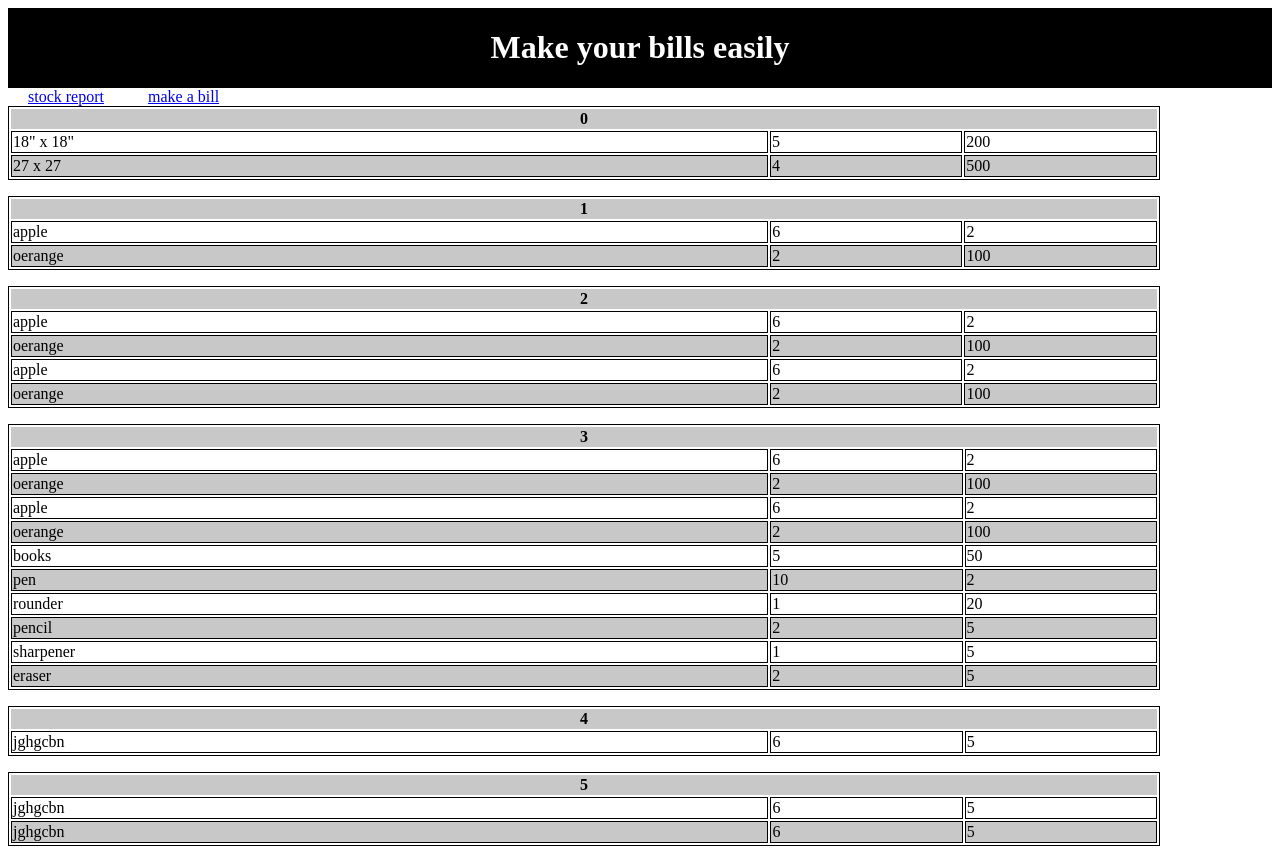
After one commit to Detroja-Jenish/python_project, a Flask app: page /stock_report in a window 1280 px wide. The commit adds this page. Run offline with Flask 2, Linux system fonts and the light colour scheme.

Commit message:
now better file distribution

```diff
--- a/flask_project/bill/app.py
+++ b/flask_project/bill/app.py
@@ -1,20 +1,37 @@
+# write variable in upper case if that is used in templates
+# use variable in uppercase in templates
 from flask import Flask, render_template, redirect, request
 import json
 import math
 
 app = Flask("__name__")
-@app.route("/")
+
+all_bill = []
+this_bill = []
+
+@app.route("/index")
 def index():
     return render_template("bill.html")
+
 @app.route("/create_bill", methods=["GET", "POST"])
 def create_bill():
-    final = {}
+    with open("./database/bill_data.json", 'r') as f:
+        all_bill = json.load(f)
 
-    for i in range(1,math.floor(len(data)/3)+1):
-        final[i] = {"item" : request.form.get("item-" + str(i)), "qntaty" : request.form.get("quntaty-" + str(i)), "price" : request.form.get("price-" +str(i))}
-    with open("bill_data.json", 'w') as f:
-       json.dump(final, f, indent=4)
-    print(data)
-    print(type(len(data)/3))
+    ths_bill = []
 
-    return redirect("/")
+    for i in range(1,math.floor(len(request.form)/3)+1):
+       this_bill.append({"item" : request.form.get("item-" + str(i)), "quntaty" : request.form.get("quntaty-" + str(i)), "price" : request.form.get("price-" +str(i))})
+
+    all_bill.append(this_bill);
+
+    with open("./database/bill_data.json", 'w') as f:
+       json.dump(all_bill, f, indent=4)
+
+    return redirect("/index")
+
+@app.route("/stock_report")
+def stock_report():
+    with open("./database/bill_data.json", 'r') as f:
+        bill_data = json.load(f);
+    return render_template("stock_report.html", ALL_BILL=bill_data);
--- /dev/null
+++ b/flask_project/bill/database/bill_data.json
@@ -0,0 +1,119 @@
+[
+    [
+        {
+            "item": "18\" x 18\"",
+            "quntaty": "5",
+            "price": "200"
+        },
+        {
+            "item": "27 x 27",
+            "quntaty": "4",
+            "price": "500"
+        }
+    ],
+    [
+        {
+            "item": "apple",
+            "quntaty": "6",
+            "price": "2"
+        },
+        {
+            "item": "oerange ",
+            "quntaty": "2",
+            "price": "100"
+        }
+    ],
+    [
+        {
+            "item": "apple",
+            "quntaty": "6",
+            "price": "2"
+        },
+        {
+            "item": "oerange ",
+            "quntaty": "2",
+            "price": "100"
+        },
+        {
+            "item": "apple",
+            "quntaty": "6",
+            "price": "2"
+        },
+        {
+            "item": "oerange ",
+            "quntaty": "2",
+            "price": "100"
+        }
+    ],
+    [
+        {
+            "item": "apple",
+            "quntaty": "6",
+            "price": "2"
+        },
+        {
+            "item": "oerange ",
+            "quntaty": "2",
+            "price": "100"
+        },
+        {
+            "item": "apple",
+            "quntaty": "6",
+            "price": "2"
+        },
+        {
+            "item": "oerange ",
+            "quntaty": "2",
+            "price": "100"
+        },
+        {
+            "item": "books",
+            "quntaty": "5",
+            "price": "50"
+        },
+        {
+            "item": "pen",
+            "quntaty": "10",
+            "price": "2"
+        },
+        {
+            "item": "rounder",
+            "quntaty": "1",
+            "price": "20"
+        },
+        {
+            "item": "pencil",
+            "quntaty": "2",
+            "price": "5"
+        },
+        {
+            "item": "sharpener",
+            "quntaty": "1",
+            "price": "5"
+        },
+        {
+            "item": "eraser",
+            "quntaty": "2",
+            "price": "5"
+        }
+    ],
+    [
+        {
+            "item": "jghgcbn",
+            "quntaty": "6",
+            "price": "5"
+        }
+    ],
+    [
+        {
+            "item": "jghgcbn",
+            "quntaty": "6",
+            "price": "5"
+        },
+        {
+            "item": "jghgcbn",
+            "quntaty": "6",
+            "price": "5"
+        }
+    ]
+]
--- /dev/null
+++ b/flask_project/bill/templates/layout.html
@@ -0,0 +1,41 @@
+<html>
+  <head>
+<style>
+h1{
+  font-size: 2em;
+  color: rgb(255,255,255);
+}
+.header{
+  display: flex;
+  justify-content: center;
+  background-color: black;
+}
+.links{
+  display: flex;
+  flex-direction: row-reverse;
+  color: white;
+  background:#000;
+  gap: 20px;
+}
+a{
+  margin : 20px;
+}
+</style>
+{% block style %}
+
+{%endblock%}
+  </head>
+
+  <body>
+	<div class=header>
+	  <h1>Make your bills easily</h1>
+	</div>
+	<div class=links">
+	  <a href="/stock_report">stock report</a>
+	  <a href="/index"> make a bill </a>
+	</div>
+	{% block body %}
+
+	{% endblock %}
+  </body>
+</html>
--- /dev/null
+++ b/flask_project/bill/templates/stock_report.html
@@ -0,0 +1,39 @@
+{% extends "layout.html" %}
+
+{% block style %}
+<style>
+table{
+	width: 90vw;
+	border: 1px solid black;
+	margin-bottom: 2vh;
+}
+tr:nth-child(odd){
+  background-color: rgb(200,200,200);
+}
+
+td{
+  width: 15vw;
+  border: 1px solid black;
+}
+td:first-child{
+  width: 60vw;
+}
+</style>
+{% endblock %}
+
+{% block body %}
+
+	{% for BILL in ALL_BILL %}
+	<table>
+	  <th colspan="3"> {{ ALL_BILL.index(BILL) }} </th>
+	  {% for i in BILL %}
+	  <tr>
+		<td> {{ i.item }} </td>
+		<td> {{ i.quntaty }}</td>
+		<td> {{ i.price }} </td>
+	  </tr>
+	  {% endfor %}
+	</table>
+	{% endfor %}
+
+{% endblock %}
```
Also changed, not shown: flask_project/bill/bill_data.json (deleted, +0 -17 lines), flask_project/bill/templates/bill.html (+5 -7 lines), 1 other file.
